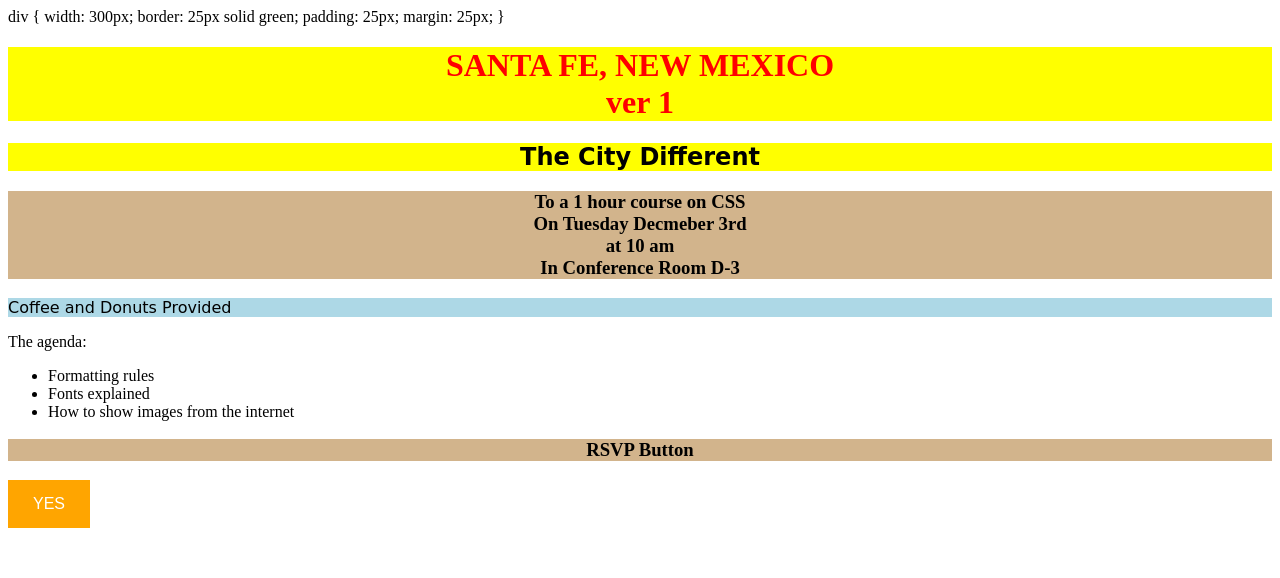
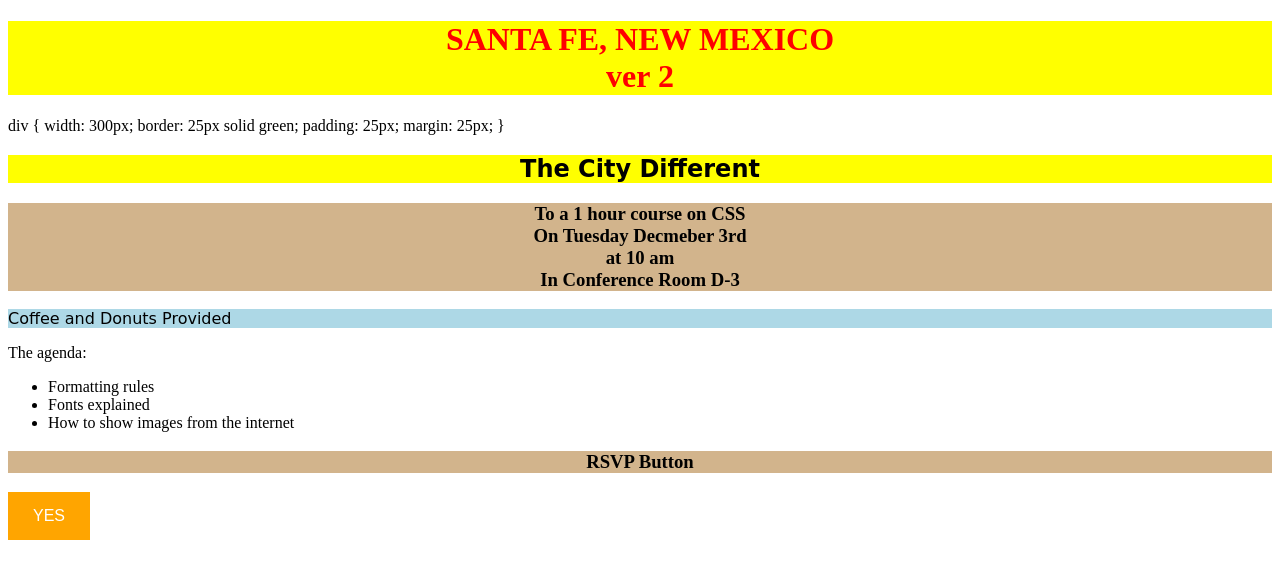
Before and after one commit to spurgy31/github.io, a plain HTML site: page index.html in a window 1280 px wide. Drawn offline with Linux system fonts and the light colour scheme.

Commit message:
Div ver 2

```diff
--- a/index.html
+++ b/index.html
@@ -29,14 +29,14 @@
     </style>
     </head>
     <body>
-        div {
+
+        <h1  >SANTA FE, NEW MEXICO<br>ver 2 </h1>
+         div {
   width: 300px;
   border: 25px solid green;
   padding: 25px;
   margin: 25px;
 }
-        <h1  >SANTA FE, NEW MEXICO<br>ver 1 </h1>
-
         <h2>The City Different</h2>
         <h3>To a 1 hour course on CSS<br>
             On Tuesday Decmeber 3rd<br>
```
